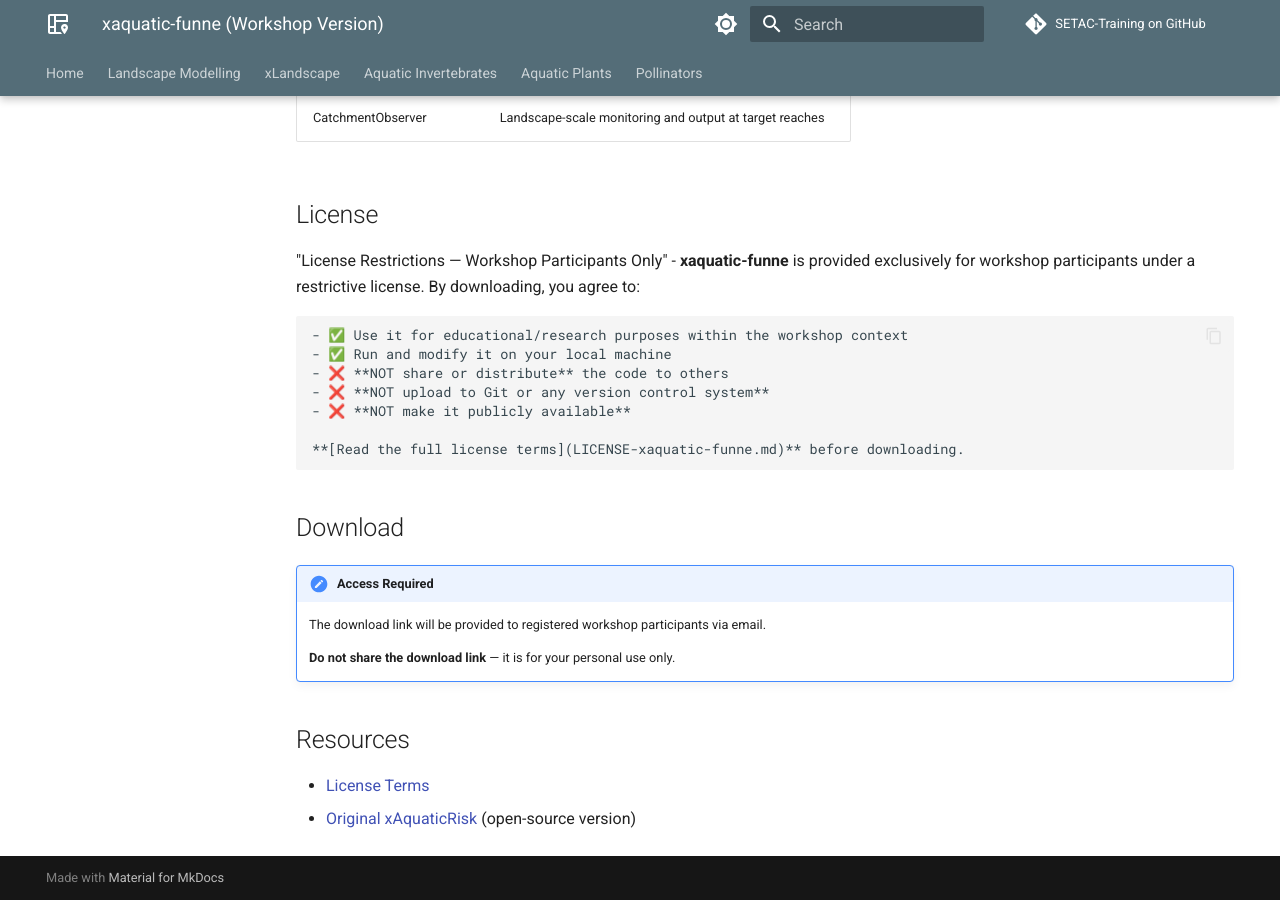
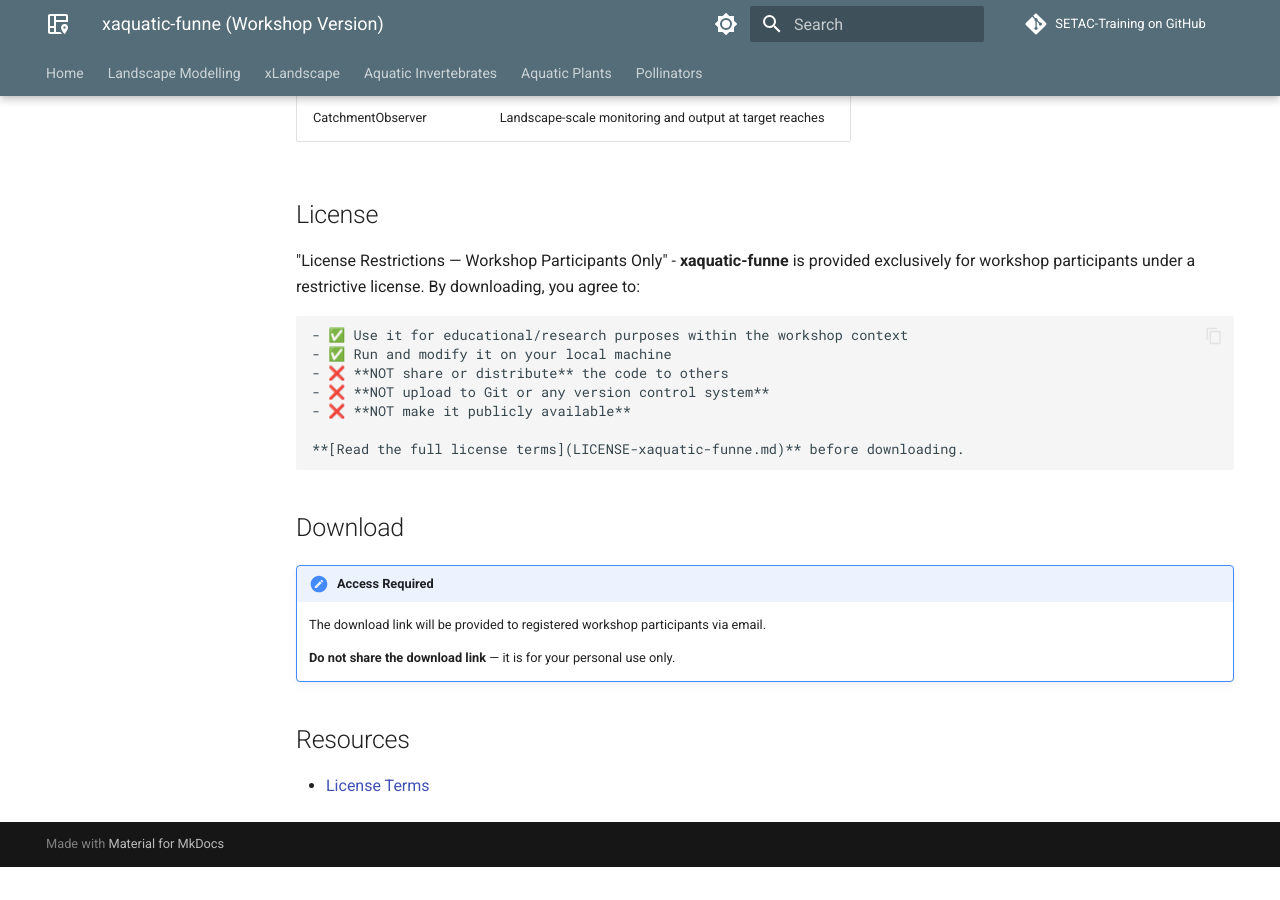
Before and after one commit to xlandscape/SETAC-Training, an MkDocs documentation site: the page built from docs/xAquaticRisk-Plants/workshop-version.md, in a window 1280 px wide and 900 px high, scrolled down 1415 px. Built offline with MkDocs 1.6.1 and Material for MkDocs 9.7.7, drawn with Linux system fonts in a browser that asks for light colours; comment, search, counter and statistics services are not loaded; after the commit the page ends 2282 px from its top, so only the background shows below that.

Commit message:
Update workshop-version.md

```diff
--- a/docs/xAquaticRisk-Plants/workshop-version.md
+++ b/docs/xAquaticRisk-Plants/workshop-version.md
@@ -62,4 +62,3 @@
 ## Resources
 
 - [License Terms](LICENSE-xaquatic-funne.md)
-- [Original xAquaticRisk](original.md) (open-source version)
```
